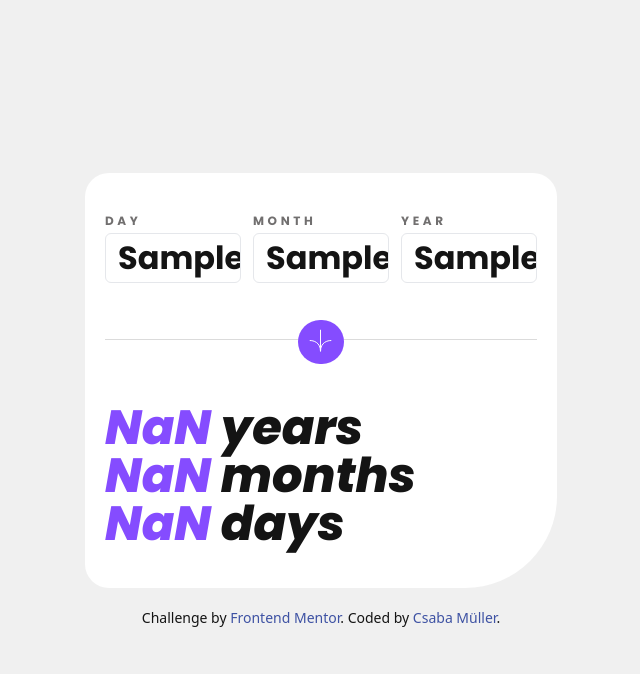
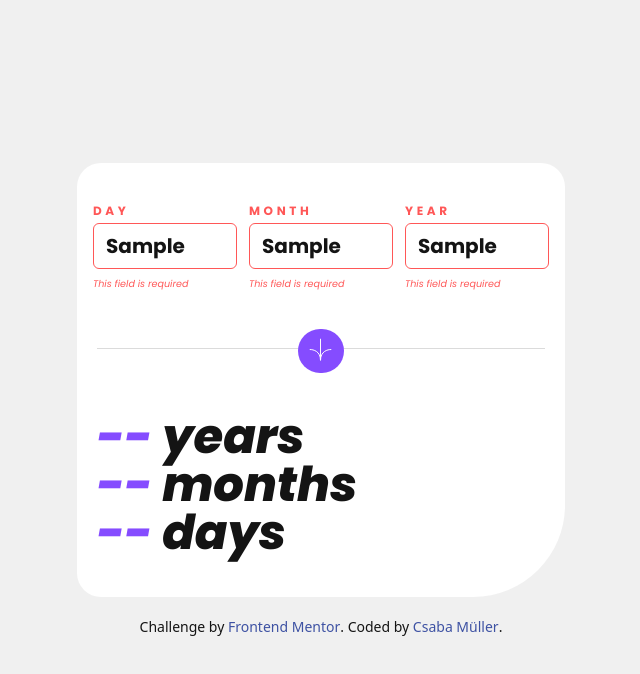
Before and after one commit to Csabooo/frontendmentor-13-age-calculator-app-HTML-TailwindCSS-JS, a website: page index.html in a window 1280 px wide. Both pictures are taken after typing "Sample", "Sample", "Sample" into the empty fields and a click on the button 640 px from the left and 331 px from the top of the page. Shown: the whole page, without its empty margins (319-959 px from the left). Drawn offline with Linux system fonts and the light colour scheme.

Commit message:
js code updated with input validation (empty or not

```diff
--- a/app.js
+++ b/app.js
@@ -5,52 +5,110 @@ const days = document.getElementById("resultDay");
 
 const inputs = document.querySelectorAll("input");
 
+const inputDay = document.querySelector("#day");
+const inputMonth = document.querySelector("#month");
+const inputYear = document.querySelector("#year");
+
+const smallDD = document.querySelector("#smallDay");
+const smallMM = document.querySelector("#smallMonth");
+const smallYY = document.querySelector("#smallYear");
+
+const labelDay = document.querySelector("#labelDay");
+const labelMonth = document.querySelector("#labelMonth");
+const labelYear = document.querySelector("#labelYear");
+
+
+
 inputs.forEach((x) => {
   x.addEventListener("focus", (e) => {
     e.target.value = "";
   });
 });
 
+function reset() {
+  years.innerText = "--";
+  months.innerText = "--";
+  days.innerText = "--";
+  smallDD.classList.remove("red");
+  smallMM.classList.remove("red");
+  smallYY.classList.remove("red");
+  labelDay.classList.remove("red");
+  labelMonth.classList.remove("red");
+  labelYear.classList.remove("red");
+  inputDay.classList.remove("red");
+  inputMonth.classList.remove("red");
+  inputYear.classList.remove("red");
+}
+
+
 function calculateAge() {
-  const birthYear = parseInt(document.querySelector("#year").value);
-  const birthMonth = parseInt(document.querySelector("#month").value);
-  const birthDay = parseInt(document.querySelector("#day").value);
+
+  const birthDayValue = parseInt(inputDay.value);
+  const birthMonthValue = parseInt(inputMonth.value);
+  const birthYearValue = parseInt(inputYear.value);
+
+  reset();
+
+  if (!birthDayValue) {
+    smallDD.classList.toggle("red");
+    labelDay.classList.toggle("red");
+    inputDay.classList.toggle("red");
+
+  }
+  if (!birthMonthValue) {
+    smallMM.classList.toggle("red");
+    labelMonth.classList.toggle("red");
+    inputMonth.classList.toggle("red");
+
+  }
+  if (!birthYearValue) {
+    smallYY.classList.toggle("red");
+    labelYear.classList.toggle("red");
+    inputYear.classList.toggle("red");
+
+
+  }
+
+
+  if (birthDayValue && birthMonthValue && birthYearValue) {
+    // Az összes születési adat rendelkezésre áll, kiszámítjuk a kort
+    // ...
 
     const currentDate = new Date();
+    const currentDay = currentDate.getDate();
+    const currentMonth = currentDate.getMonth() + 1;
     const currentYear = currentDate.getFullYear();
-  const currentMonth = currentDate.getMonth() + 1;
-  const currentDay = currentDate.getDate();
 
-  let ageInYears = currentYear - birthYear;
-  let ageInMonths = currentMonth - birthMonth;
-  let ageInDays = currentDay - birthDay;
+    let ageInDays = currentDay - birthDayValue;
+    let ageInMonths = currentMonth - birthMonthValue;
+    let ageInYears = currentYear - birthYearValue;
 
     // Ha az aktuális hónap és nap kevesebb, mint a születésnapé, akkor korrigáljuk a számolást
-  if (currentMonth < birthMonth || (currentMonth === birthMonth && currentDay < birthDay)) {
+    if (currentMonth < birthMonthValue || (currentMonth === birthMonthValue && currentDay < birthDayValue)) {
       ageInYears--;
-    if (currentMonth < birthMonth) {
-      ageInMonths = 12 - birthMonth + currentMonth;
-      if (currentDay < birthDay) {
+      if (currentMonth < birthMonthValue) {
+        ageInMonths = 12 - birthMonthValue + currentMonth;
+        if (currentDay < birthDayValue) {
           ageInMonths--;
-        ageInDays = daysInMonth(birthYear, birthMonth - 1) - birthDay + currentDay;
+          ageInDays = daysInMonth(birthYearValue, birthMonthValue - 1) - birthDayValue + currentDay;
         } else {
-        ageInDays = currentDay - birthDay;
+          ageInDays = currentDay - birthDayValue;
         }
       } else {
-      if (currentDay < birthDay) {
+        if (currentDay < birthDayValue) {
           ageInMonths = 11;
-        ageInDays = daysInMonth(birthYear, birthMonth - 1) - birthDay + currentDay;
+          ageInDays = daysInMonth(birthYearValue, birthMonthValue - 1) - birthDayValue + currentDay;
         } else {
           ageInMonths = 0;
-        ageInDays = currentDay - birthDay;
+          ageInDays = currentDay - birthDayValue;
         }
       }
     } else {
-    if (currentDay < birthDay) {
+      if (currentDay < birthDayValue) {
         ageInMonths--;
-      ageInDays = daysInMonth(birthYear, birthMonth - 1) - birthDay + currentDay;
+        ageInDays = daysInMonth(birthYearValue, birthMonthValue - 1) - birthDayValue + currentDay;
       } else {
-      ageInDays = currentDay - birthDay;
+        ageInDays = currentDay - birthDayValue;
       }
     }
 
@@ -58,6 +116,9 @@ function calculateAge() {
     months.innerText = ageInMonths;
     days.innerText = ageInDays;
   }
+}
+
+
 
 function daysInMonth(year, month) {
   return new Date(year, month + 1, 0).getDate();
--- a/index.html
+++ b/index.html
@@ -19,22 +19,25 @@
 </head>
 
 <body>
-  <div class="container mx-auto flex flex-col justify-center items-center min-h-screen px-5 max-w-lg">
+  <div class="container mx-auto flex flex-col justify-center items-center min-h-screen px-3 max-w-lg">
     <main class="flex flex-col mx-auto">
       <section>
         <form action="">
-          <div class="inputs flex flex-row space-x-3 px-5">
+          <div class="inputs flex flex-row space-x-3 px-4">
             <div class="inputs flex flex-col w-1/3">
-              <label for="">Day</label>
-              <input type="text" name="day" id="day" class="w-full">
+              <label id="labelDay" for="">Day</label>
+              <input type="text" name="day" id="day" placeholder="DD" class="w-full">
+              <small id="smallDay" class="hidden">This field is required</small>
             </div>
             <div class="inputs flex flex-col w-1/3">
-              <label for="">Month</label>
-              <input type="text" name="month" id="month" class="w-full" >
+              <label id="labelMonth" for="">Month</label>
+              <input type="text" name="month" id="month" placeholder="MM" class="w-full" >
+              <small id="smallMonth" class="hidden">This field is required</small>
             </div>
             <div class="inputs flex flex-col w-1/3">
-              <label for="">Year</label>
-              <input type="text" name="year" id="year" class="w-full">
+              <label id="labelYear" for="">Year</label>
+              <input type="text" name="year" id="year" placeholder="YYYY" class="w-full">
+              <small id="smallYear" class="hidden">This field is required</small>
             </div>
           </div>
 
--- a/tailwind.config.js
+++ b/tailwind.config.js
@@ -19,6 +19,7 @@ module.exports = {
         serif: ["Poppins", "san-serif"],
       },
       fontSize: {
+        "small": '0.6rem',
         "32": "2rem",
       },
       letterSpacing: {
```
Also changed, not shown: styles/output.css. Lines whose indentation alone changed are shown as unchanged.
